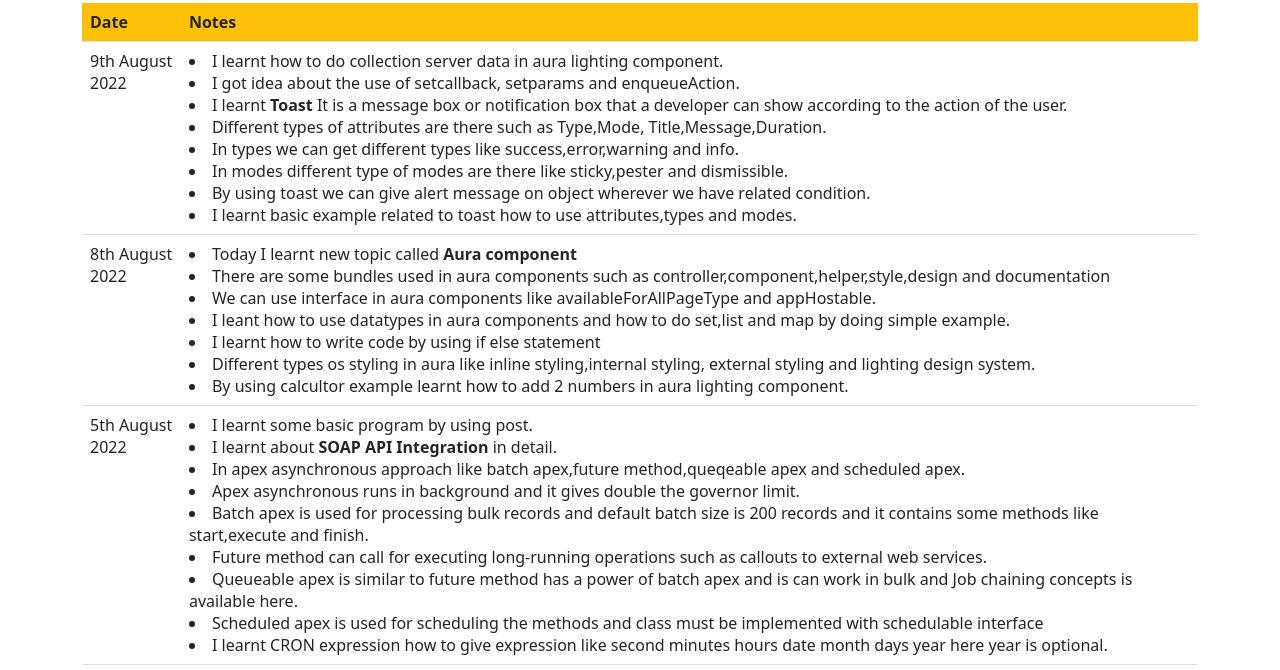
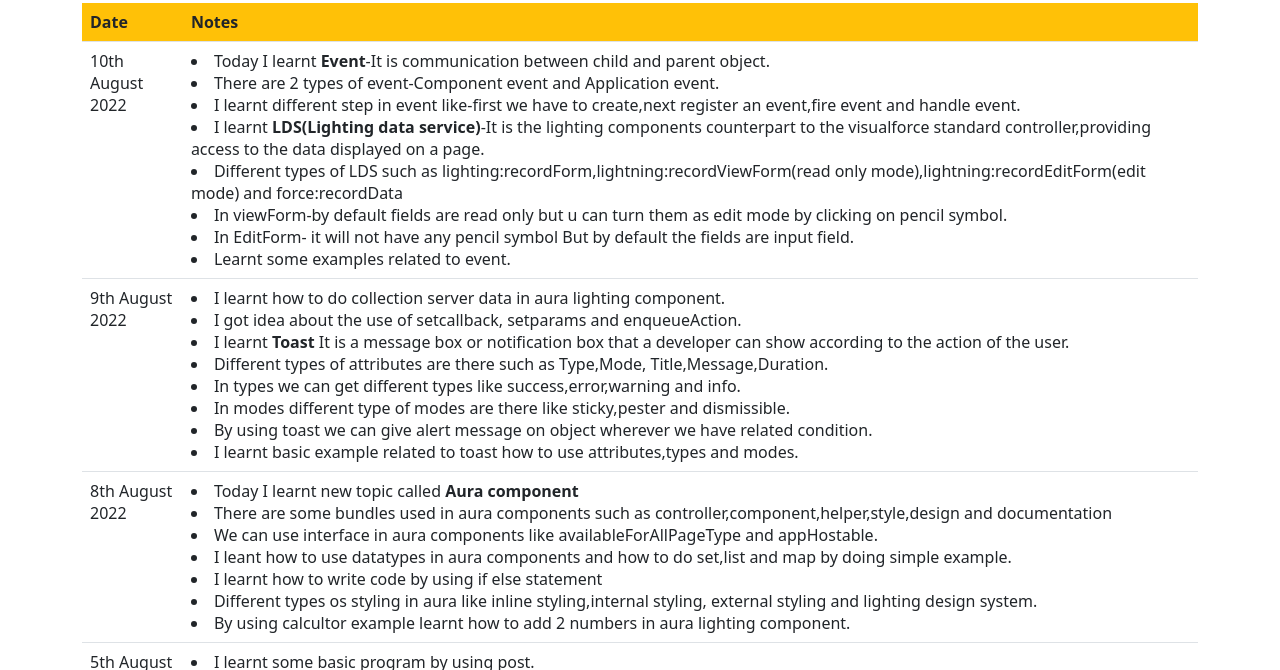
Before and after one commit to ashwinisdolli/ashwinisdolli.github.io, a plain HTML site: page journal.html in a window 1280 px wide. Shown: the part 53-723 px from the top of the page. Drawn offline with nearby package versions, Linux system fonts and the light colour scheme.

Commit message:
Add files via upload

```diff
--- a/journal.html
+++ b/journal.html
@@ -15,6 +15,20 @@
                     </tr>
                 </thead>
                 <tbody>
+<tr>
+<td>10th August 2022</td>
+<td>
+<li>Today I learnt <b>Event</b>-It is communication between child and parent object.</li>
+<li>There are 2 types of event-Component event and Application event.</li>
+<li>I learnt different step in event like-first we have to create,next register an event,fire event and handle event.</li>
+<li>I learnt <b>LDS(Lighting data service)</b>-It is the lighting components counterpart to the visualforce standard controller,providing access to the data displayed on a page.</li>
+<li>Different types of LDS such as lighting:recordForm,lightning:recordViewForm(read only mode),lightning:recordEditForm(edit mode) and force:recordData</li>
+<li>In viewForm-by default fields are read only but u can turn them as edit mode by clicking on pencil symbol.</li>
+<li>In EditForm- it will not have any pencil symbol But by default the fields are input field.</li>
+<li>Learnt some examples related to event.</li>
+
+
+
 <tr>
 <td>9th August 2022</td>
 <td>
```
